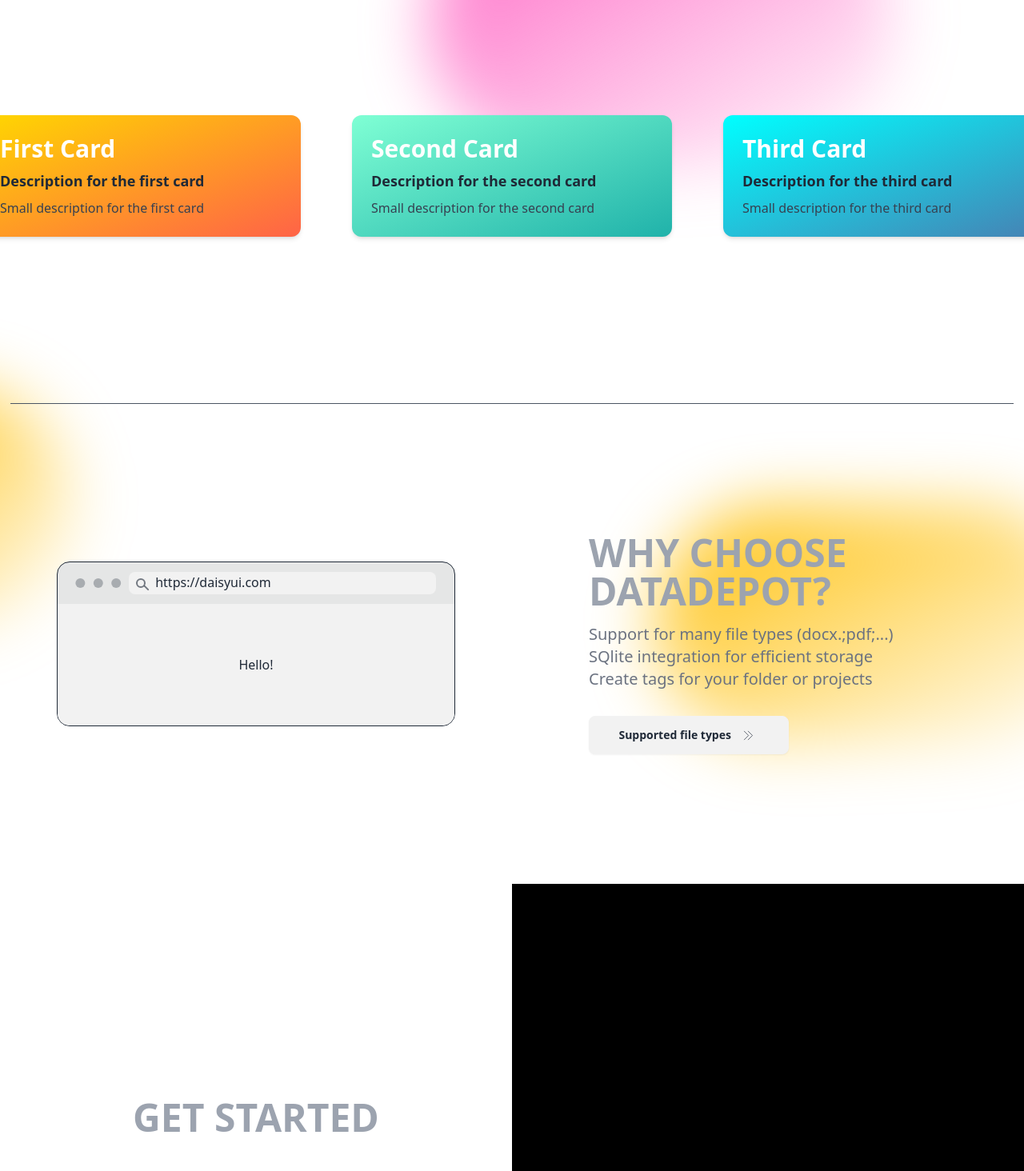
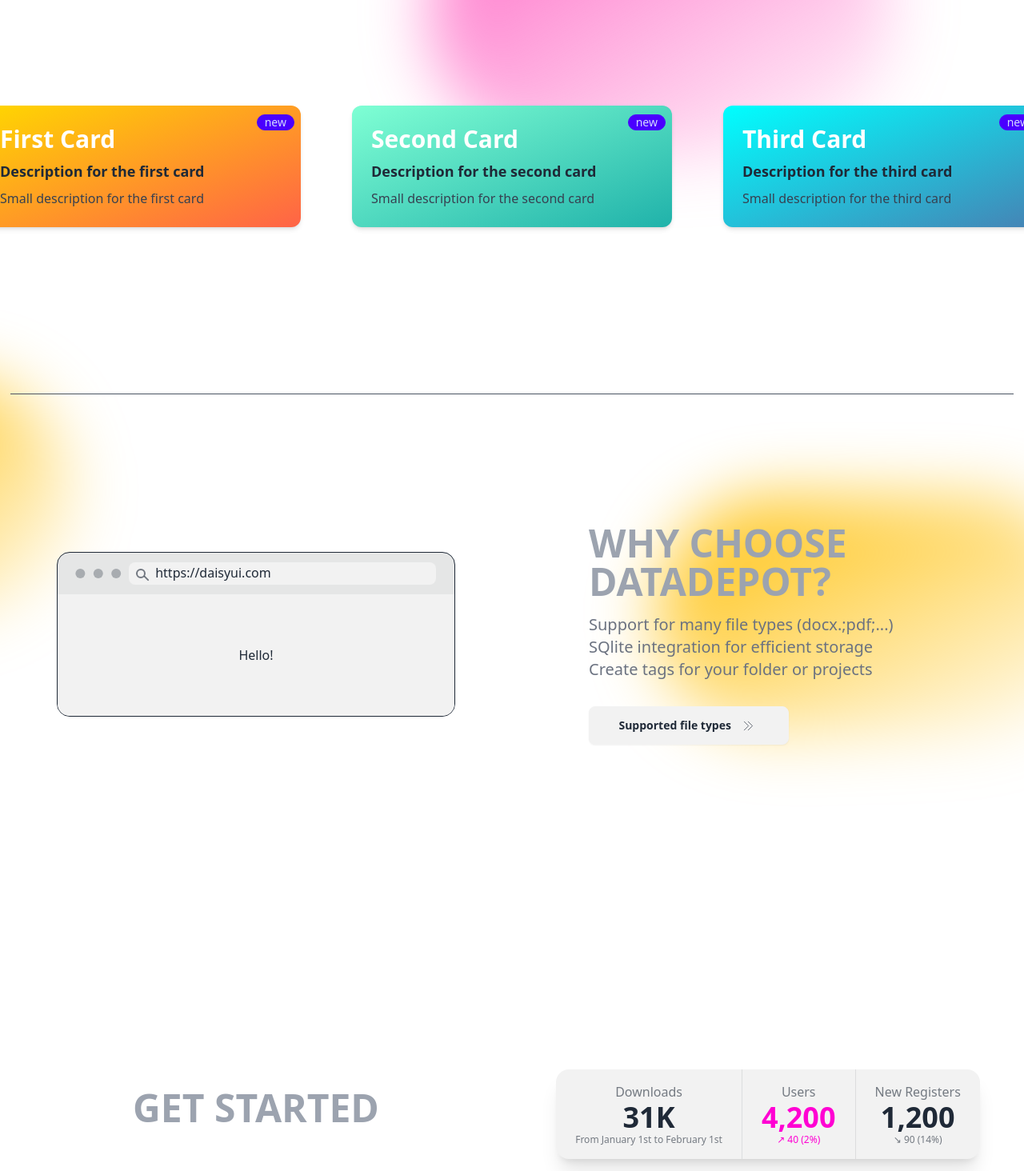
Before and after one commit to OndrejLosensky/DataDepot, a Next.js app: page / in a window 1280 px wide. Shown: the part 1186-2650 px from the top of the page at 80% size. Built offline with nearby package versions, Linux system fonts and the light colour scheme.

Commit message:
loader + skeleton testing / DaisyUI

```diff
--- /dev/null
+++ b/components/Loader.jsx
@@ -0,0 +1,13 @@
+// Loader.jsx
+import React from 'react';
+
+const Loader = () => {
+  return (
+    <div className="flex items-center justify-center my-8">
+      <div className="loading loading-spinner-lg mr-3"></div>
+      <span>Loading...</span>
+    </div>
+  );
+};
+
+export default Loader;
--- /dev/null
+++ b/components/Loading.jsx
@@ -0,0 +1,15 @@
+import Loader from '../components/Loader';
+import Skeleton from '../components/Skeleton';
+
+const ExamplePage = () => {
+  const isLoading = true; // Set this based on your loading state
+
+  return (
+    <div>
+      {isLoading ? <Loader /> : <YourContentComponent />}
+      <Skeleton /> {/* Display Skeleton while loading data */}
+    </div>
+  );
+};
+
+export default ExamplePage;
--- a/components/Navbar.jsx
+++ b/components/Navbar.jsx
@@ -2,6 +2,7 @@
 import Link from 'next/link';
 import LogoDark from './layout/LogoDark';
 import LogoLight from './layout/LogoLight';
+import { FaWarehouse } from "react-icons/fa";
 
 const Navbar = () => {
   const [isScrolled, setIsScrolled] = useState(false);
@@ -30,7 +31,7 @@
   return (
     <div className={`navbar ${isScrolled ? 'bg-base-300 duration-200': 'bg-transparent duration-200 mt-8 ' } opacity-95 sticky top-0`}>
       <div className="navbar-start ml-8 hover:cursor-pointer" onClick={scrollToTop}>
-        <LogoLight/>
+        <FaWarehouse className='w-10 mr-2 h-auto'/>
         <h2 className='text-2xl pt-2 text-gray-200'> DataDepot </h2>
       </div>
       <div className="navbar-center hidden lg:flex">
--- /dev/null
+++ b/components/Skeleton.jsx
@@ -0,0 +1,14 @@
+// Skeleton.jsx
+import React from 'react';
+
+const Skeleton = () => {
+  return (
+    <div className="bg-gray-400 rounded-md shadow-md p-6 m-4 animate-pulse">
+      <div className="h-4 bg-gray-500 w-2/3 mb-2"></div>
+      <div className="h-4 bg-gray-500 w-full mb-2"></div>
+      <div className="h-4 bg-gray-500 w-full"></div>
+    </div>
+  );
+};
+
+export default Skeleton;
--- a/components/home/About.jsx
+++ b/components/home/About.jsx
@@ -8,8 +8,28 @@
             Get started
           </h2>
       </div>
-      <div className='w-1/2  bg-black'>
+      <div className='w-1/2 flex justify-center items-center'>
+        <div className="stats shadow-xl bg-base-200">
 
+          <div className="stat place-items-center">
+            <div className="stat-title">Downloads</div>
+            <div className="stat-value">31K</div>
+            <div className="stat-desc">From January 1st to February 1st</div>
+          </div>
+
+          <div className="stat place-items-center">
+            <div className="stat-title">Users</div>
+            <div className="stat-value text-secondary">4,200</div>
+            <div className="stat-desc text-secondary">↗︎ 40 (2%)</div>
+          </div>
+
+          <div className="stat place-items-center">
+            <div className="stat-title">New Registers</div>
+            <div className="stat-value">1,200</div>
+            <div className="stat-desc">↘︎ 90 (14%)</div>
+          </div>
+
+        </div>
       </div>
     </div>
   )
--- a/components/layout/FeaturesCard.jsx
+++ b/components/layout/FeaturesCard.jsx
@@ -6,11 +6,18 @@
   };
 
   return (
-    <div className="w-[400px] flex flex-col h-auto bg-white text-white rounded-xl shadow-md p-6 m-4" style={cardStyle}>
-      <h2 className="text-3xl font-bold mb-2">{heading}</h2>
-      <h4 className="text-lg font-semibold text-gray-800 mb-2">{description}</h4>
-      <p className="text-base text-gray-700">{smallDescription}</p>
+    <div className="relative w-[400px] flex flex-col h-auto bg-white text-white rounded-xl shadow-md p-6 m-4" style={cardStyle}>
+    {/* Indicator Badge */}
+    <div className="absolute indicator-end top-0 right-0 mt-2 mr-2 z-10">
+      <span className="indicator-item badge badge-primary">new</span>
     </div>
+
+    {/* Card Content */}
+    <h2 className="text-3xl font-bold mb-2">{heading}</h2>
+    <h4 className="text-lg font-semibold text-gray-800 mb-2">{description}</h4>
+    <p className="text-base text-gray-700">{smallDescription}</p>
+  </div>
+
   );
 };
 
--- a/package.json
+++ b/package.json
@@ -10,6 +10,7 @@
     "test": "jest"
   },
   "dependencies": {
+    "axios": "^1.6.7",
     "daisyui": "^4.7.3",
     "framer-motion": "^11.0.12",
     "jest": "^29.7.0",
--- a/pages/index.js
+++ b/pages/index.js
@@ -8,7 +8,7 @@
 import About from '../components/home/About'
 import Hero from '../components/home/Hero';
 import WhatIs from '../components/home/WhatIs';
-
+import Loading from '../components/Loading';
 function LandingPage (){
 
     return (
@@ -25,6 +25,7 @@
             <WhatIs/>
             <WhyChoose/>
             <About/>
+            <Loading/>
             <Footer/>
         </main>
     )
--- a/src/app/globals.css
+++ b/src/app/globals.css
@@ -11,6 +11,11 @@
 .input-width {
     width: 600px;
   }
+
+.indicator-end {
+  z-index: 1;
+}
+
 
 .mockup-code {
     position: fixed;
```
Also changed, not shown: 1 other file (tests, documents, lock files or other folders).
